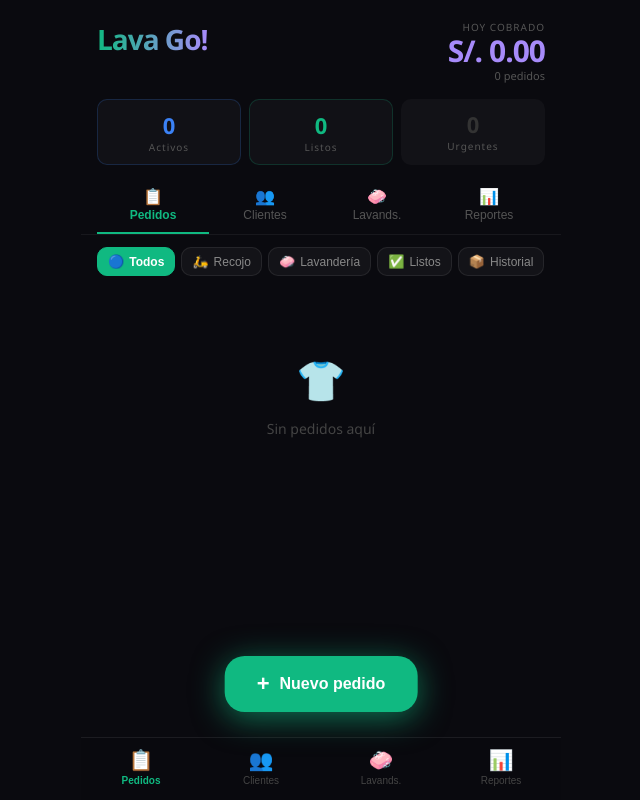
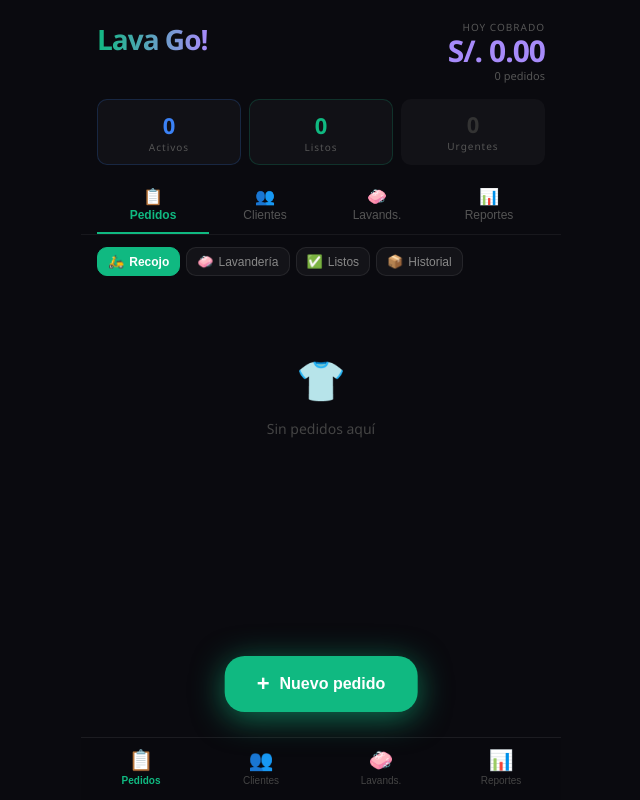
Before and after one commit to jesusmcortez553-crypto/MC-LAUNDRY, a React (Vite) app: page / in a window 1280 px wide. Shown: the whole page, without its empty margins (319-959 px from the left). Built offline with nearby package versions, Linux system fonts and the light colour scheme.

Commit message:
Update App.jsx

```diff
--- a/src/App.jsx
+++ b/src/App.jsx
@@ -82,7 +82,7 @@ export default function MCLaundry() {
   const [pedidoActivo, setPedidoActivo] = useState(null);
   const [clienteDirActivo, setClienteDirActivo] = useState(null);
   const [alertas, setAlertas] = useState([]);
-  const [filtro, setFiltro] = useState("activos");
+  const [filtro, setFiltro] = useState("recojo");
   const [busquedaDir, setBusquedaDir] = useState("");
   const [sugerencias, setSugerencias] = useState([]);
   const [mostrarSugerencias, setMostrarSugerencias] = useState(false);
@@ -366,9 +366,8 @@ export default function MCLaundry() {
       {/* ══ DASHBOARD ══ */}
       {!vista && tab === "dashboard" && (
         <div style={{ padding: "12px 16px 16px" }}>
-          <div style={{ display: "flex", gap: 6, marginBottom: 14, overflowX: "auto", paddingBottom: 2 }}>
+          <div style={{ display: "flex", gap: 6, marginBottom: 14, overflowX: "auto", paddingBottom: 2, scrollbarWidth: "none", msOverflowStyle: "none" }}>
             {[
-              { key: "activos",    icon: "🔵", label: "Todos",      count: grupos.activos.length },
               { key: "recojo",     icon: "🛵", label: "Recojo",     count: grupos.recojo.length },
               { key: "lavanderia", icon: "🧼", label: "Lavandería", count: grupos.lavanderia.length },
               { key: "listos",     icon: "✅", label: "Listos",     count: grupos.listos.length },
```
